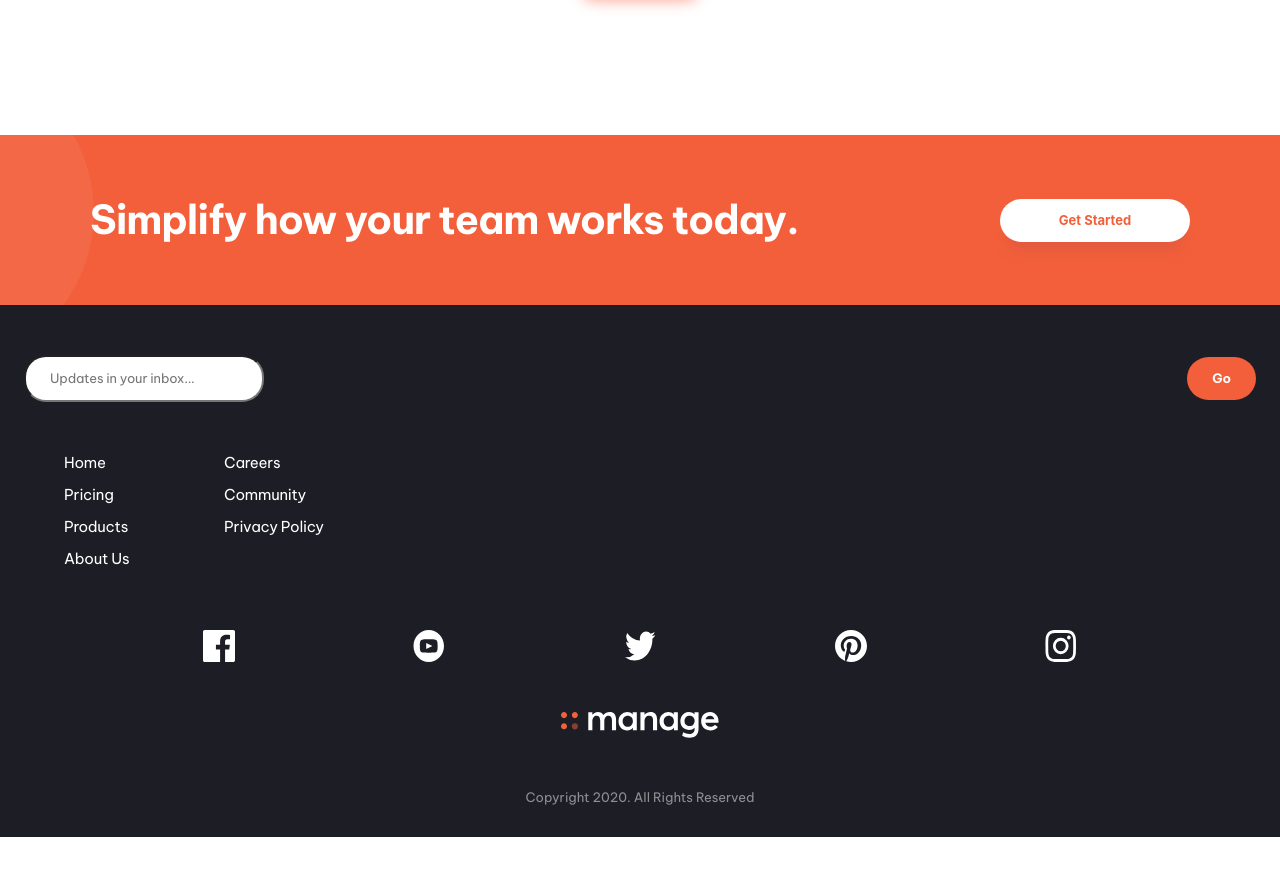
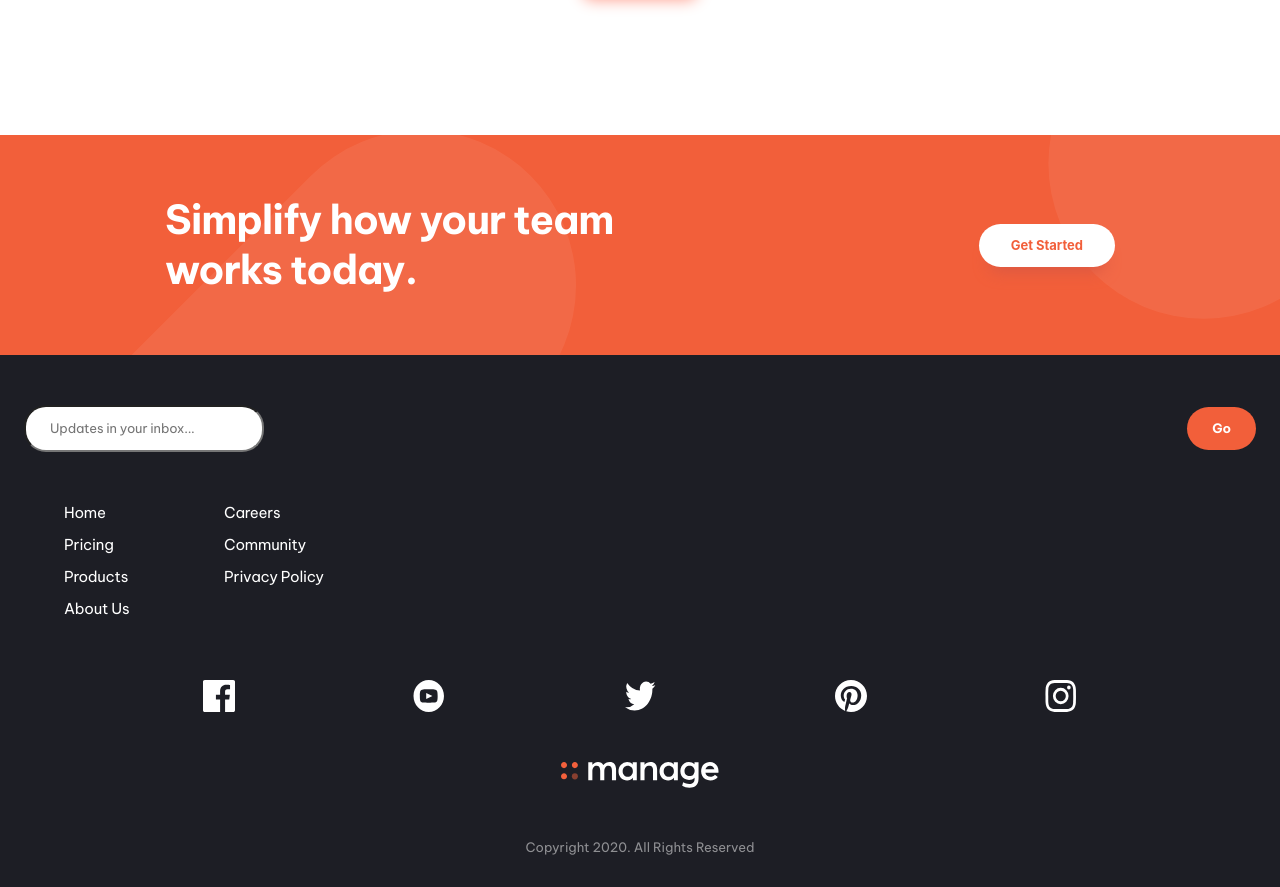
Before and after one commit to kpav33/manage-landing-page, a Next.js app: page / in a window 1280 px wide. Shown: the part 1760-2647 px from the top of the page. Before the commit the page ends 2597 px from the top, so only its background shows below. Built offline with nearby package versions, Linux system fonts and the light colour scheme.

Commit message:
Finish simplify section

```diff
--- a/components/Simplify/Simplify.module.css
+++ b/components/Simplify/Simplify.module.css
@@ -3,6 +3,14 @@
     background-repeat: no-repeat;
     background-position: left center;
     background-color: var(--primaryRed);
+    /* display: flex;
+    flex-direction: column;
+    justify-content: center;
+    align-items: center;
+    padding: 90px 28px; */
+}
+
+.container > div {
     display: flex;
     flex-direction: column;
     justify-content: center;
@@ -12,15 +20,41 @@
 
 @media only screen and (min-width: 992px) {
     .container {
-       display: grid;
-       grid-template: 1fr / 80% 20%;
+       /* display: grid;
+       grid-template: 1fr / 90% 15%;
        gap: 150px;
+       padding: 60px 165px 60px 165px; */
        padding: 60px 165px 60px 165px;
+       background: url("/bg-simplify-section-desktop.svg");
+       background-repeat: no-repeat;
+       background-position: top -100px right -250px;
+       background-color: var(--primaryRed);
     }
 
-    .container > h2 {
+    .container h2 {
         margin-right: 0px;
+        /* display: block; */
+        max-width: 500px;
     }
+
+    .container > div {
+        max-width: 1440px;
+        margin: 0 auto;
+        width: 100%;
+        display: flex;
+        flex-direction: row;
+        justify-content: space-between;
+        align-items: center;
+        /* padding: 60px 165px 60px 165px; */
+        padding: 0px;
+    }
+}
+
+@media only screen and (min-width: 1900px) {
+    .container {
+        background-position: center;
+     }
+
 }
 
 .container h2 {
--- a/components/Simplify/index.js
+++ b/components/Simplify/index.js
@@ -4,8 +4,10 @@ import styles from "./Simplify.module.css";
 export default function Simplify() {
   return (
     <section className={styles.container}>
-      <h2>Simplify how your team works today.</h2>
-      <button>Get Started</button>
+      <div>
+        <h2>Simplify how your team works today.</h2>
+        <button>Get Started</button>
+      </div>
     </section>
   );
 }
```
